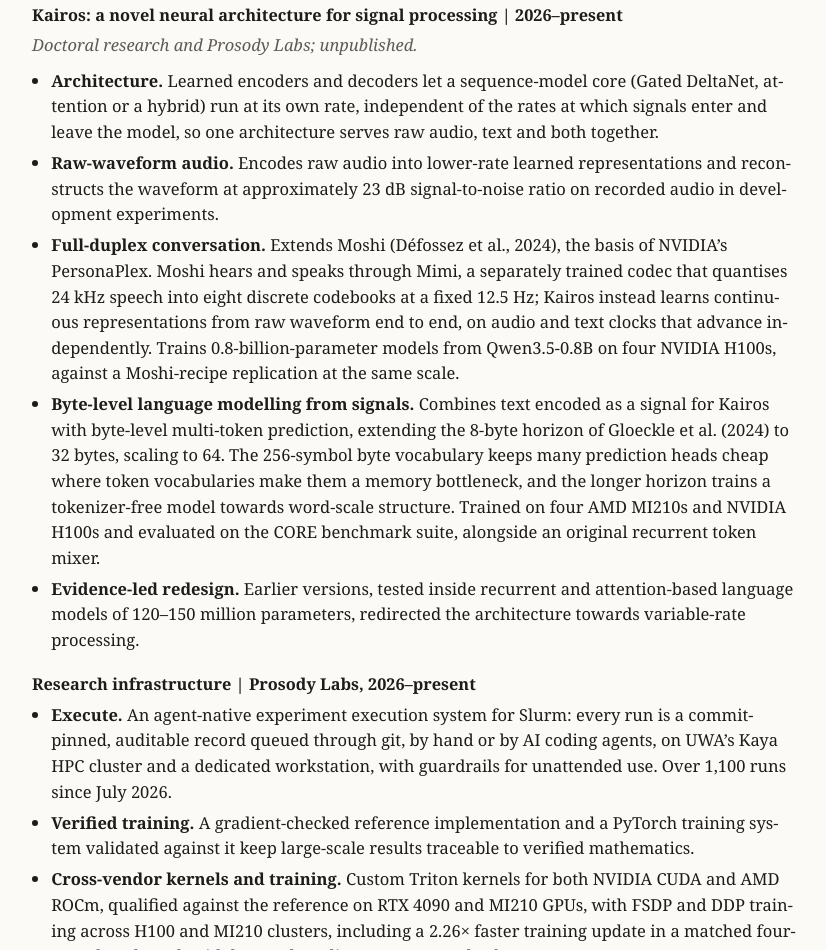
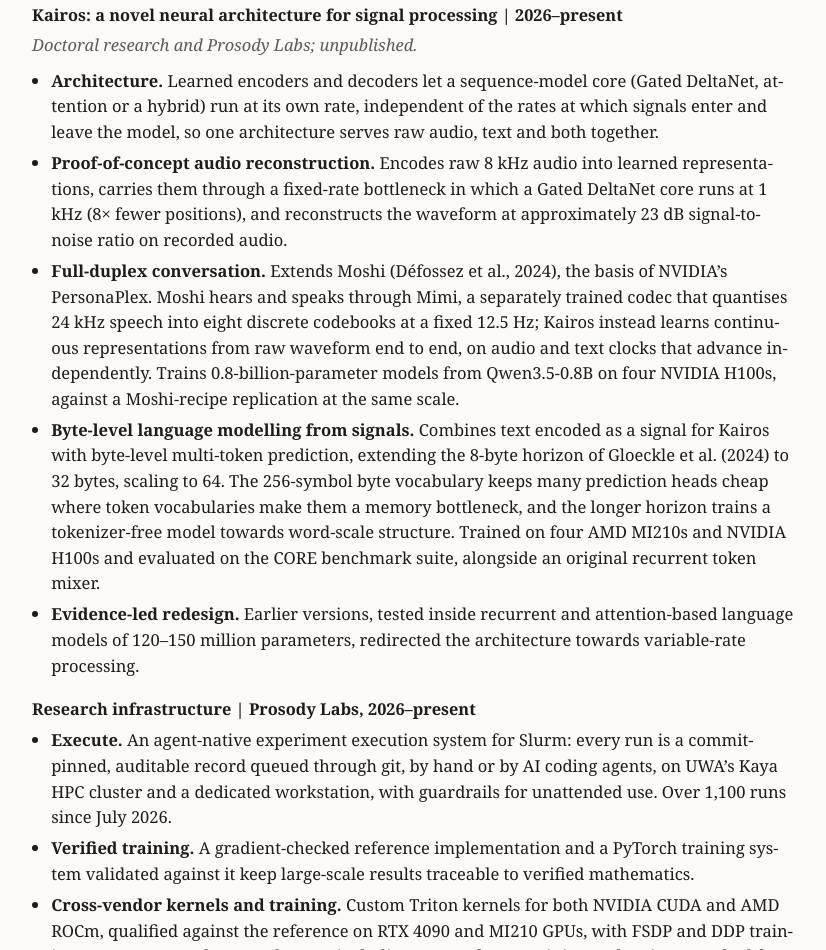
Before and after one commit to jordanlochhill/jordanlochhill.github.io, a plain HTML site: page index.html in a window 1280 px wide. Shown: the part 1282-2232 px from the top of the page, without its empty margins (224-1050 px from the left). Drawn offline with Linux system fonts and the light colour scheme.

Commit message:
Publish CV from resume@1bb3898

```diff
--- a/index.html
+++ b/index.html
@@ -94,10 +94,11 @@
 own rate, independent of the rates at which signals enter and leave the
 model, so one architecture serves raw audio, text and both
 together.</li>
-<li><strong>Raw-waveform audio.</strong> Encodes raw audio into
-lower-rate learned representations and reconstructs the waveform at
-approximately 23 dB signal-to-noise ratio on recorded audio in
-development experiments.</li>
+<li><strong>Proof-of-concept audio reconstruction.</strong> Encodes raw
+8 kHz audio into learned representations, carries them through a
+fixed-rate bottleneck in which a Gated DeltaNet core runs at 1 kHz (8×
+fewer positions), and reconstructs the waveform at approximately 23 dB
+signal-to-noise ratio on recorded audio.</li>
 <li><strong>Full-duplex conversation.</strong> Extends Moshi (Défossez
 et al., 2024), the basis of NVIDIA’s PersonaPlex. Moshi hears and speaks
 through Mimi, a separately trained codec that quantises 24 kHz speech
```
Also changed, not shown: 2 other files.
